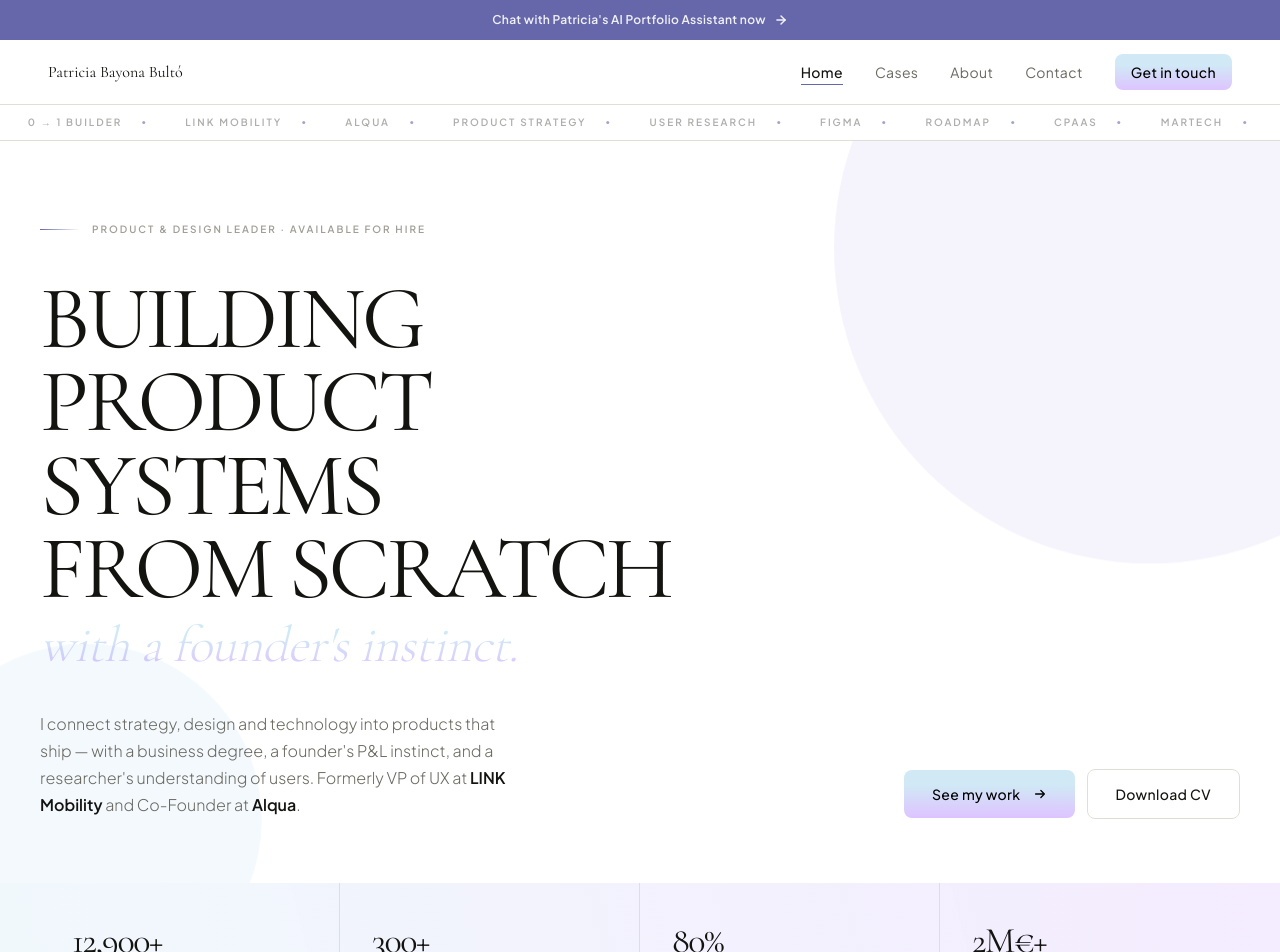
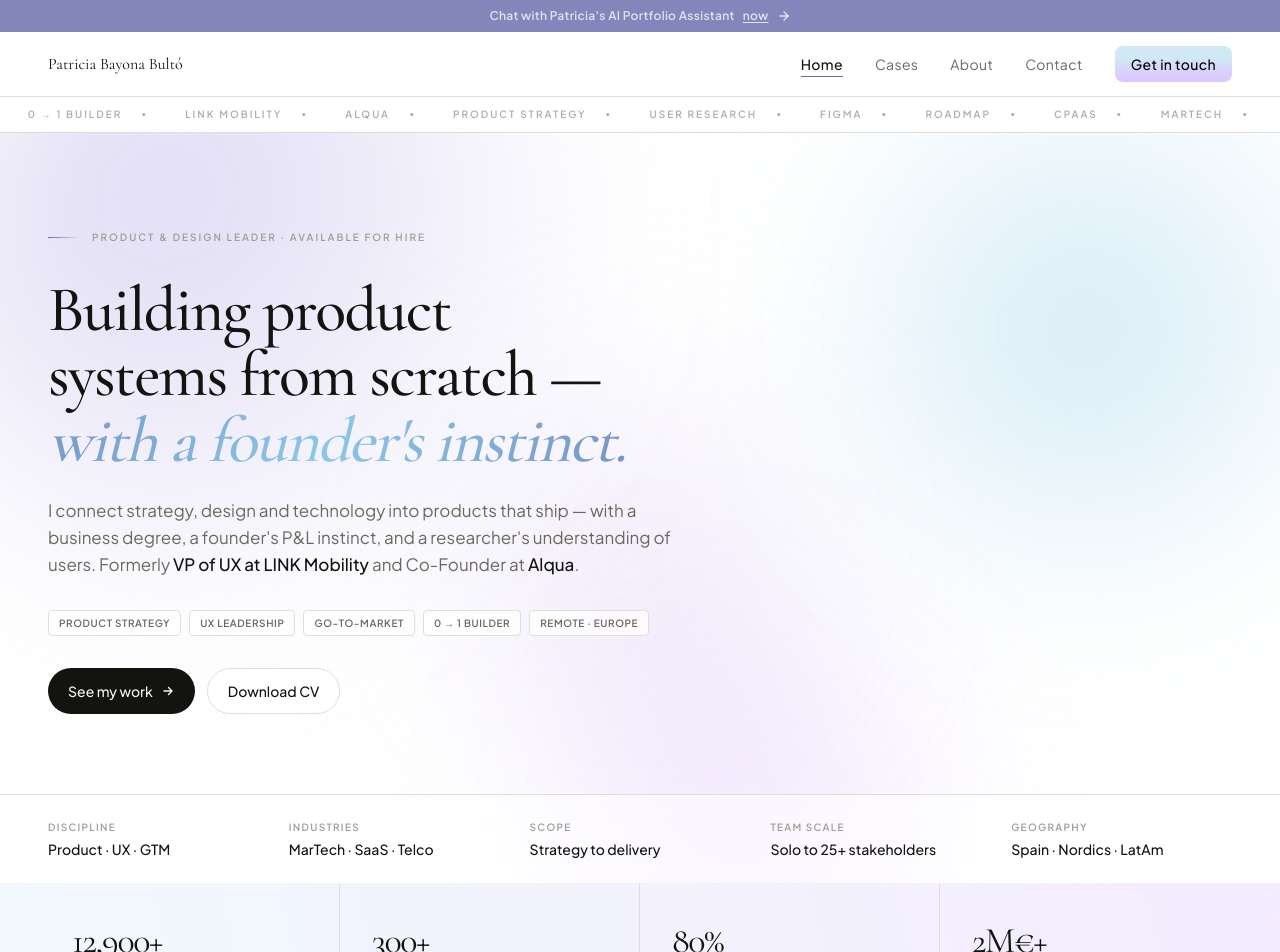
Before and after one commit to Scostta/portforlio-patricia, a Next.js app: page /portfolio in a window 1280 px wide. Shown: the top 952 px of the page. Built offline with nearby package versions, Linux system fonts and the light colour scheme.

Commit message:
adjust topbar

```diff
--- a/src/app/chat/chat-app.client.tsx
+++ b/src/app/chat/chat-app.client.tsx
@@ -35,7 +35,7 @@ function ChatsListView({
     : sessions
 
   return (
-    <div className="flex flex-col h-[calc(100dvh-2.5rem)] mt-10 bg-[#1a1a1a]">
+    <div className="flex flex-col h-[calc(100dvh-2rem)] mt-8 bg-[#1a1a1a]">
       <div className="flex-1 overflow-y-auto [&::-webkit-scrollbar]:hidden" style={{ scrollbarWidth: 'none' }}>
         <div className="max-w-2xl mx-auto px-6 sm:px-8 py-10">
 
@@ -250,7 +250,7 @@ export function ChatApp(): ReactElement {
   const isChatsView = pathname === '/chat/recents'
 
   return (
-    <div className="flex h-[calc(100dvh-2.5rem)] mt-10 bg-[#1a1a1a] overflow-hidden">
+    <div className="flex h-[calc(100dvh-2rem)] mt-8 bg-[#1a1a1a] overflow-hidden">
       <ChatSidebar
         sessions={sessions}
         activeSessionId={activeChatId}
--- a/src/app/portfolio/layout.tsx
+++ b/src/app/portfolio/layout.tsx
@@ -12,7 +12,7 @@ export default function MainLayout({
   return (
     <>
       <Nav />
-      <main className="flex-1 pt-[6.5rem]">
+      <main className="flex-1 pt-24">
         <RevealProvider>
           <PageTransition>{children}</PageTransition>
         </RevealProvider>
--- a/src/app/portfolio/page.tsx
+++ b/src/app/portfolio/page.tsx
@@ -68,49 +68,132 @@ export default function PortfolioPage(): ReactElement {
       </div>
 
       {/* ── Hero ────────────────────────────────────────────────── */}
-      <div className="relative overflow-hidden">
-        <div aria-hidden className="landing-orb-1" />
-        <div aria-hidden className="landing-orb-2" />
-        <header className="relative z-10 px-6 lg:px-10 pt-20 pb-16 max-w-[1400px] mx-auto min-h-[calc(100vh-106px)] flex flex-col justify-center">
+      <header className="relative pt-20 pb-0 overflow-hidden bg-white isolate">
+        {/* Mesh gradient orbs */}
+        <div aria-hidden className="absolute inset-0 z-0 overflow-hidden pointer-events-none">
+          <div
+            className="absolute rounded-full"
+            style={{
+              top: '-200px', left: '-100px', width: '720px', height: '720px',
+              background: 'radial-gradient(circle at 35% 35%, #C3B9EB, transparent 70%)',
+              filter: 'blur(80px)', opacity: 0.55,
+              animation: 'mesh-drift-1 18s ease-in-out infinite alternate',
+            }}
+          />
+          <div
+            className="absolute rounded-full"
+            style={{
+              top: '-120px', right: '-120px', width: '620px', height: '620px',
+              background: 'radial-gradient(circle at 50% 50%, #8AC8E7, transparent 70%)',
+              filter: 'blur(80px)', opacity: 0.4,
+              animation: 'mesh-drift-2 22s ease-in-out infinite alternate',
+            }}
+          />
+          <div
+            className="absolute rounded-full"
+            style={{
+              top: '200px', left: '30%', width: '480px', height: '480px',
+              background: 'radial-gradient(circle at 50% 50%, #E8DFF7, transparent 70%)',
+              filter: 'blur(80px)', opacity: 0.7,
+              animation: 'mesh-drift-3 16s ease-in-out infinite alternate',
+            }}
+          />
+          <div
+            className="absolute rounded-full"
+            style={{
+              bottom: '-200px', right: '20%', width: '540px', height: '540px',
+              background: 'radial-gradient(circle at 50% 50%, rgba(171,107,255,0.35), transparent 70%)',
+              filter: 'blur(80px)', opacity: 0.5,
+              animation: 'mesh-drift-4 20s ease-in-out infinite alternate',
+            }}
+          />
+        </div>
 
+        {/* Content */}
+        <div className="relative z-10 max-w-7xl mx-auto px-6 lg:px-12 pt-4 pb-20">
           {/* Eyebrow */}
-          <div className="flex items-center gap-3 mb-6 sm:mb-10 animate-fade-up [animation-delay:100ms]">
-            <div className="w-10 h-px bg-gradient-to-r from-accent to-transparent" />
+          <div className="flex items-center gap-3 mb-8 animate-fade-up [animation-delay:100ms]">
+            <div className="w-8 h-px bg-gradient-to-r from-accent to-transparent" aria-hidden />
             <span className="text-2xs font-semibold tracking-widest uppercase text-ink-tertiary">
               Product &amp; Design Leader · Available for hire
             </span>
           </div>
 
           {/* Title */}
-          <h1 className="font-serif text-[clamp(2.5rem,7vw,8.5rem)] font-normal leading-[0.93] tracking-[-0.04em] text-ink mb-8 sm:mb-10 relative z-10">
-            <span className="block animate-fade-up [animation-delay:150ms]">BUILDING</span>
-            <span className="block animate-fade-up [animation-delay:220ms]">PRODUCT</span>
-            <span className="block animate-fade-up [animation-delay:290ms]">SYSTEMS</span>
-            <span className="block animate-fade-up [animation-delay:360ms]">FROM SCRATCH</span>
-            <span className="block mt-3 animate-fade-up [animation-delay:500ms] font-light text-[0.57em] italic font-serif tracking-[-0.01em] bg-gradient-primary [background-size:200%_auto] bg-clip-text text-transparent animate-gradient-breathe">
+          <h1 className="font-serif font-medium leading-[1.02] tracking-[-0.025em] mb-6 animate-fade-up [animation-delay:320ms] text-fluid-lg">
+            Building product<br />
+            systems from scratch —<br />
+            <span
+              className="italic"
+              style={{
+                background: 'linear-gradient(120deg, #6667ab 0%, #8AC8E7 50%, #6667ab 100%)',
+                backgroundSize: '200% 100%',
+                WebkitBackgroundClip: 'text',
+                backgroundClip: 'text',
+                WebkitTextFillColor: 'transparent',
+                animation: 'case-grad-pan 8s ease-in-out infinite',
+              }}
+            >
               with a founder&apos;s instinct.
             </span>
           </h1>
 
-          {/* Footer: desc + actions */}
-          <div className="flex flex-col gap-6 sm:flex-row sm:flex-wrap sm:items-end sm:justify-between animate-fade-up [animation-delay:700ms] relative z-10">
-            <p className="max-w-[480px] text-base leading-[1.7] text-ink-secondary font-light">
+          {/* Description */}
+          <p className="text-body leading-[1.6] text-ink-secondary mb-8 max-w-[52ch] animate-fade-up [animation-delay:440ms]">
             I connect strategy, design and technology into products that ship — with a business degree,
-              a founder&apos;s P&amp;L instinct, and a researcher&apos;s understanding of users. Formerly VP of UX at{' '}
-              <strong className="text-ink font-semibold">LINK Mobility</strong> and Co-Founder at{' '}
-              <strong className="text-ink font-semibold">Alqua</strong>.
+            a founder&apos;s P&amp;L instinct, and a researcher&apos;s understanding of users.
+            Formerly <strong className="text-ink font-medium">VP of UX at LINK Mobility</strong> and
+            Co-Founder at <strong className="text-ink font-medium">Alqua</strong>.
           </p>
-            <div className="flex items-center gap-3 flex-shrink-0">
-              <Button variant="primary" size="lg" href="/portfolio/cases" arrow>
+
+          {/* Tags */}
+          <div className="flex flex-wrap gap-2 mb-8 animate-fade-up [animation-delay:560ms]">
+            {['Product Strategy', 'UX Leadership', 'Go-to-Market', '0 → 1 Builder', 'Remote · Europe'].map((tag) => (
+              <span key={tag} className="text-2xs font-semibold tracking-[0.06em] uppercase text-ink-secondary border border-border bg-white/70 px-2.5 py-1 rounded">
+                {tag}
+              </span>
+            ))}
+          </div>
+
+          {/* CTAs */}
+          <div className="flex gap-3 flex-wrap animate-fade-up [animation-delay:640ms]">
+            <Link
+              href="/portfolio/cases"
+              className="inline-flex items-center gap-2 px-5 py-3 rounded-full bg-ink text-paper text-sm font-medium transition-all duration-300 hover:bg-accent hover:-translate-y-0.5 hover:shadow-[0_8px_24px_rgba(102,103,171,0.28)]"
+            >
               See my work
-              </Button>
-              <Button variant="secondary" size="lg" href="/downloads/cv_patricia_bayona_en.pdf" download>
+              <svg width="14" height="14" viewBox="0 0 14 14" fill="none" aria-hidden>
+                <path d="M3 7H11M11 7L7.5 3.5M11 7L7.5 10.5" stroke="currentColor" strokeWidth="1.4" strokeLinecap="round" strokeLinejoin="round" />
+              </svg>
+            </Link>
+            <a
+              href="/downloads/cv_patricia_bayona_en.pdf"
+              download
+              className="inline-flex items-center gap-2 px-5 py-3 rounded-full text-ink bg-white/60 border border-border text-sm font-medium transition-all duration-200 hover:bg-white/90 hover:border-ink/30"
+            >
               Download CV
-              </Button>
+            </a>
+          </div>
+        </div>
+
+        {/* Meta strip */}
+        <div className="relative z-10 border-t border-border bg-white/50" style={{ backdropFilter: 'blur(10px)' }}>
+          <div className="max-w-7xl mx-auto px-6 lg:px-12 py-6 grid gap-5" style={{ gridTemplateColumns: 'repeat(5,1fr)' }}>
+            {[
+              ['Discipline', 'Product · UX · GTM'],
+              ['Industries', 'MarTech · SaaS · Telco'],
+              ['Scope', 'Strategy to delivery'],
+              ['Team scale', 'Solo to 25+ stakeholders'],
+              ['Geography', 'Spain · Nordics · LatAm'],
+            ].map(([k, v], i) => (
+              <div key={k} className="animate-fade-up" style={{ animationDelay: `${720 + i * 80}ms` }}>
+                <div className="text-2xs font-semibold tracking-label uppercase text-ink-tertiary mb-1">{k}</div>
+                <div className="text-sm font-medium text-ink">{v}</div>
+              </div>
+            ))}
           </div>
         </div>
       </header>
-      </div>
 
       {/* ── Stats strip ─────────────────────────────────────────── */}
       <StatsStrip />
--- a/src/components/nav.tsx
+++ b/src/components/nav.tsx
@@ -53,9 +53,9 @@ export function Nav() {
   return (
     <>
       <header className={cn(
-        'fixed top-10 left-0 right-0 z-50 bg-white/95 backdrop-blur-sm border-b border-border',
+        'fixed top-8 left-0 right-0 z-50 bg-white/95 backdrop-blur-sm border-b border-border',
         'transition-transform duration-300',
-        visible || menuOpen ? 'translate-y-0' : '-translate-y-full',
+        visible || menuOpen ? 'translate-y-0' : '-translate-y-[calc(100%+2rem)]',
       )}>
         <nav className="max-w-7xl mx-auto px-6 lg:px-12 h-16 flex items-center justify-between">
           <Link
--- a/src/components/top-banner.client.tsx
+++ b/src/components/top-banner.client.tsx
@@ -12,17 +12,17 @@ export function TopBanner() {
   if (!isPortfolio && !isChat) return null
 
   const href = isPortfolio ? '/chat' : '/portfolio'
-  const message = isPortfolio
-    ? 'Chat with Patricia\'s AI Portfolio Assistant now'
-    : 'Check Patricia\'s full portfolio here'
+  const [messageStart, messageEnd] = isPortfolio
+    ? ['Chat with Patricia\'s AI Portfolio Assistant', 'now']
+    : ['Check Patricia\'s full portfolio', 'here']
 
   return (
-    <div className="fixed top-0 left-0 right-0 z-[60] h-10 bg-accent flex items-center justify-center px-4">
+    <div className="fixed top-0 left-0 right-0 z-[60] h-8 bg-accent/80 flex items-center justify-center px-4">
       <Link
         href={href}
-        className="flex items-center gap-2 text-xs font-semibold text-white/90 hover:text-white tracking-wide transition-colors duration-200"
+        className="flex items-center gap-2 text-xs font-semibold text-white/75 hover:text-white/95 tracking-wide transition-colors duration-200"
       >
-        {message}
+        {messageStart} <span className="underline underline-offset-2">{messageEnd}</span>
         <svg width="14" height="14" viewBox="0 0 24 24" fill="none" stroke="currentColor" strokeWidth="2.5" strokeLinecap="round" strokeLinejoin="round" aria-hidden="true">
           <line x1="5" y1="12" x2="19" y2="12" />
           <polyline points="12 5 19 12 12 19" />
```
Also changed, not shown: src/app/portfolio/cases/page.tsx (+26 -32 lines). Lines whose indentation alone changed are shown as unchanged.
